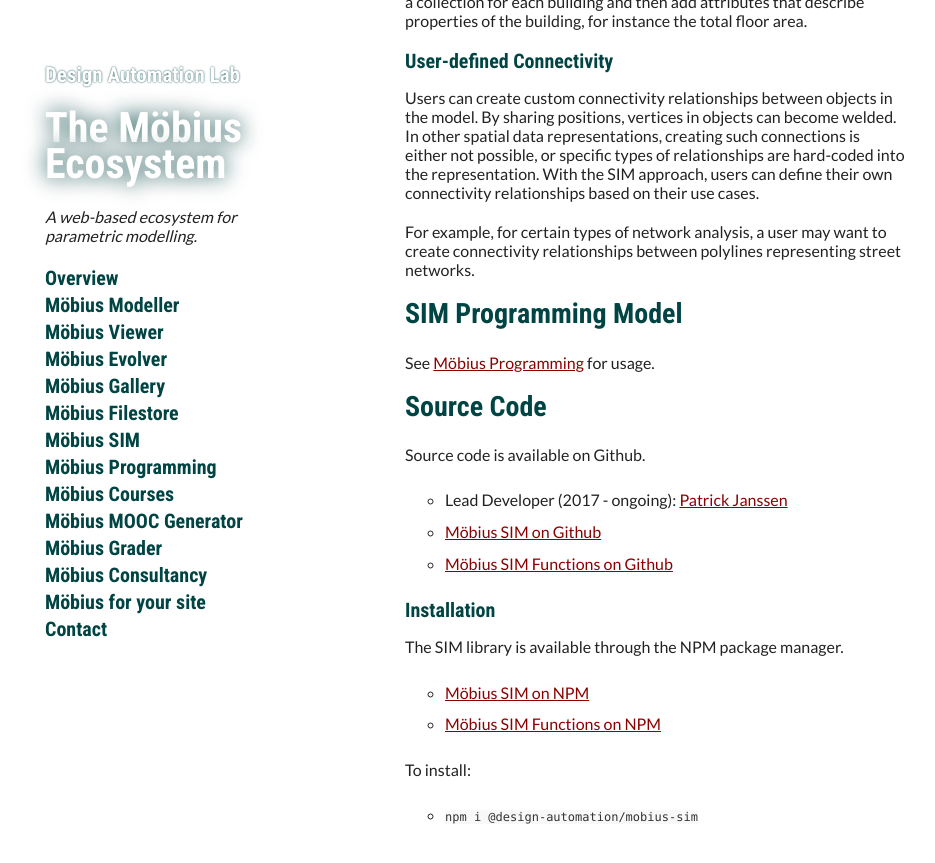
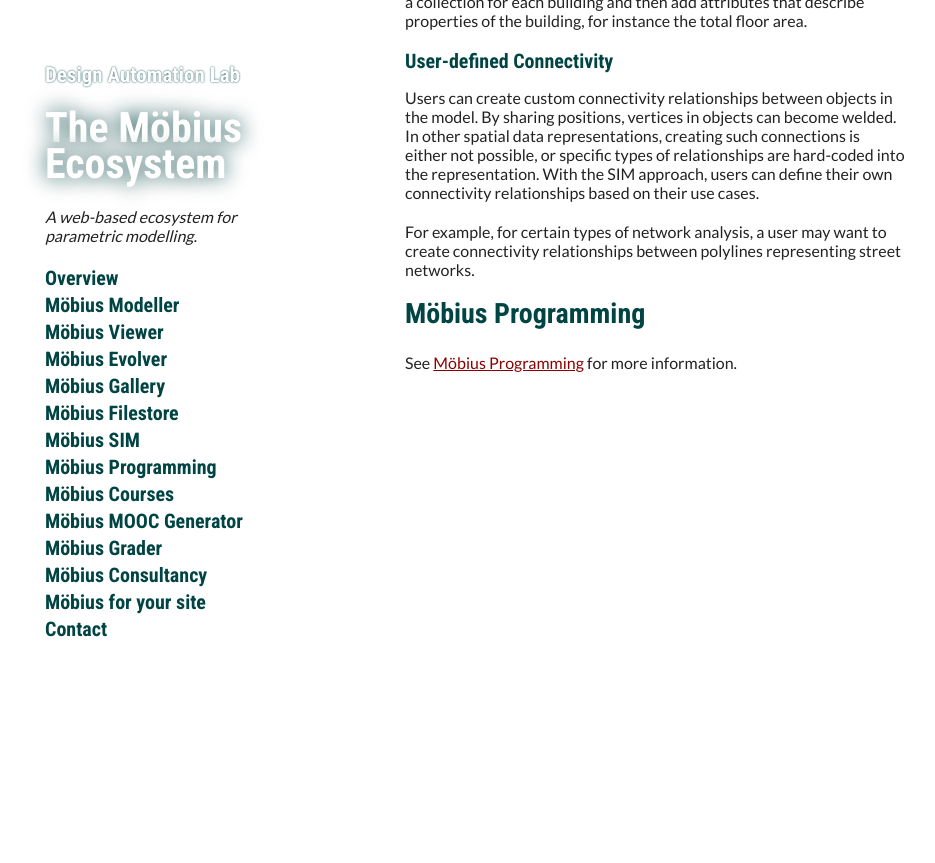
Before and after one commit to design-automation/mobius-website, a Jekyll site: the page built from pages/mobius_sim.md, in a window 1280 px wide and 900 px high, scrolled down 3476 px. Shown: the top 863 px of the window, without its empty margins (165-1100 px from the left). Built offline with Jekyll 4.4.1, drawn with Linux system fonts in a browser that asks for light colours; our own code applies the rules of GitHub Pages for plain Markdown files; a script that is not in the unit is left out.

Commit message:
Update mobius_sim.md

```diff
--- a/pages/mobius_sim.md
+++ b/pages/mobius_sim.md
@@ -124,24 +124,6 @@
 For example, for certain types of network analysis, a user may want to create connectivity
 relationships between polylines representing street networks.
 
-# SIM Programming Model
+# Möbius Programming
 
-See [Möbius Programming](https://mobius.design-automation.net/pages/mobius_programming.html) for usage.
-
-# Source Code
-
-Source code is available on Github.
-
-- Lead Developer (2017 - ongoing): [Patrick Janssen](http://patrick.janssen.name)
-- [Möbius SIM on Github](https://github.com/design-automation/mobius-sim){:target="blank"}
-- [Möbius SIM Functions on Github](https://github.com/design-automation/mobius-sim-funcs){:target="blank"}
-
-## Installation
-
-The SIM library is available through the NPM package manager.
-
-- [Möbius SIM on NPM](https://www.npmjs.com/package/@design-automation/mobius-sim){:target="blank"}
-- [Möbius SIM Functions on NPM](https://www.npmjs.com/package/@design-automation/mobius-sim-funcs){:target="blank"}
-
-To install:
- - `npm i @design-automation/mobius-sim`
+See [Möbius Programming](https://mobius.design-automation.net/pages/mobius_programming.html) for more information.
```
